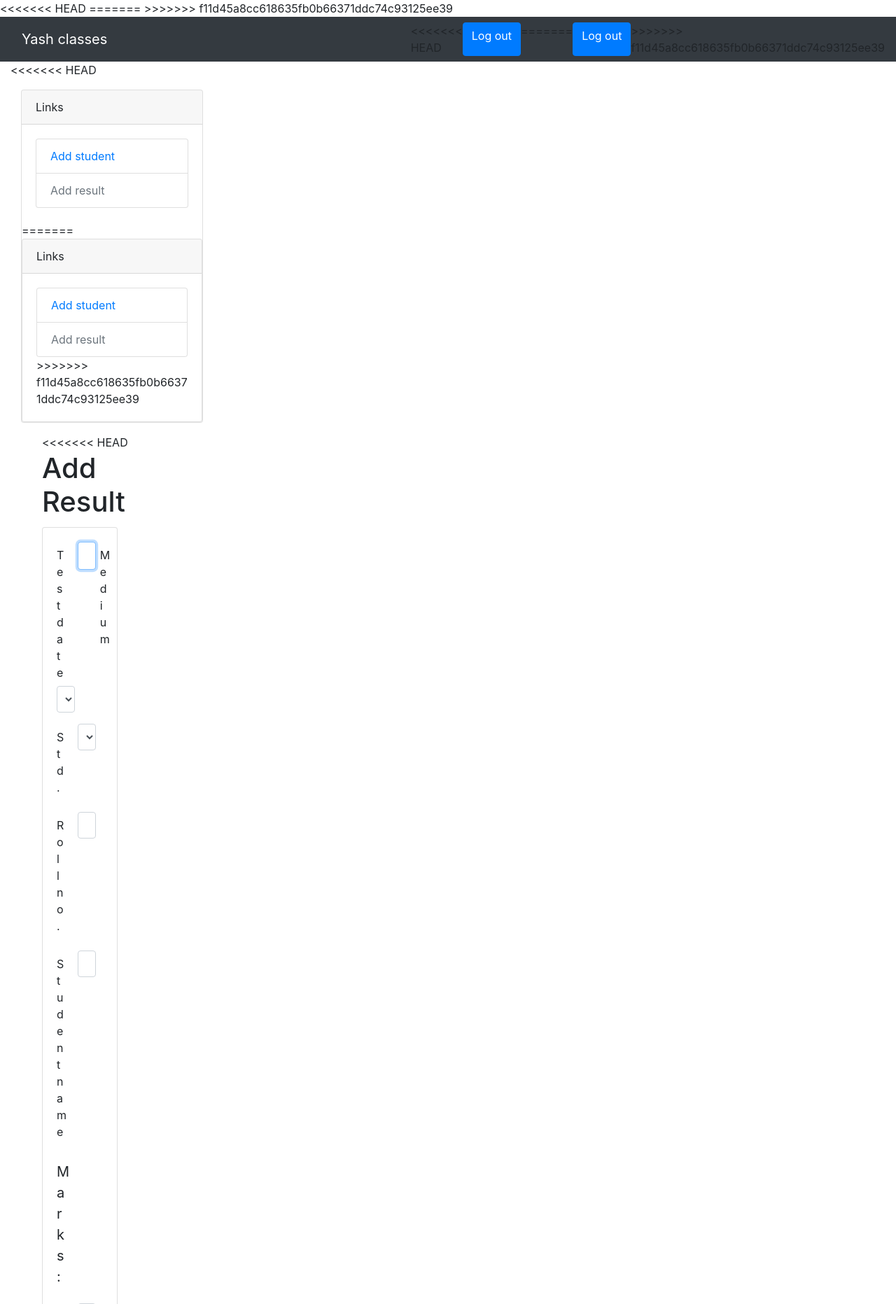
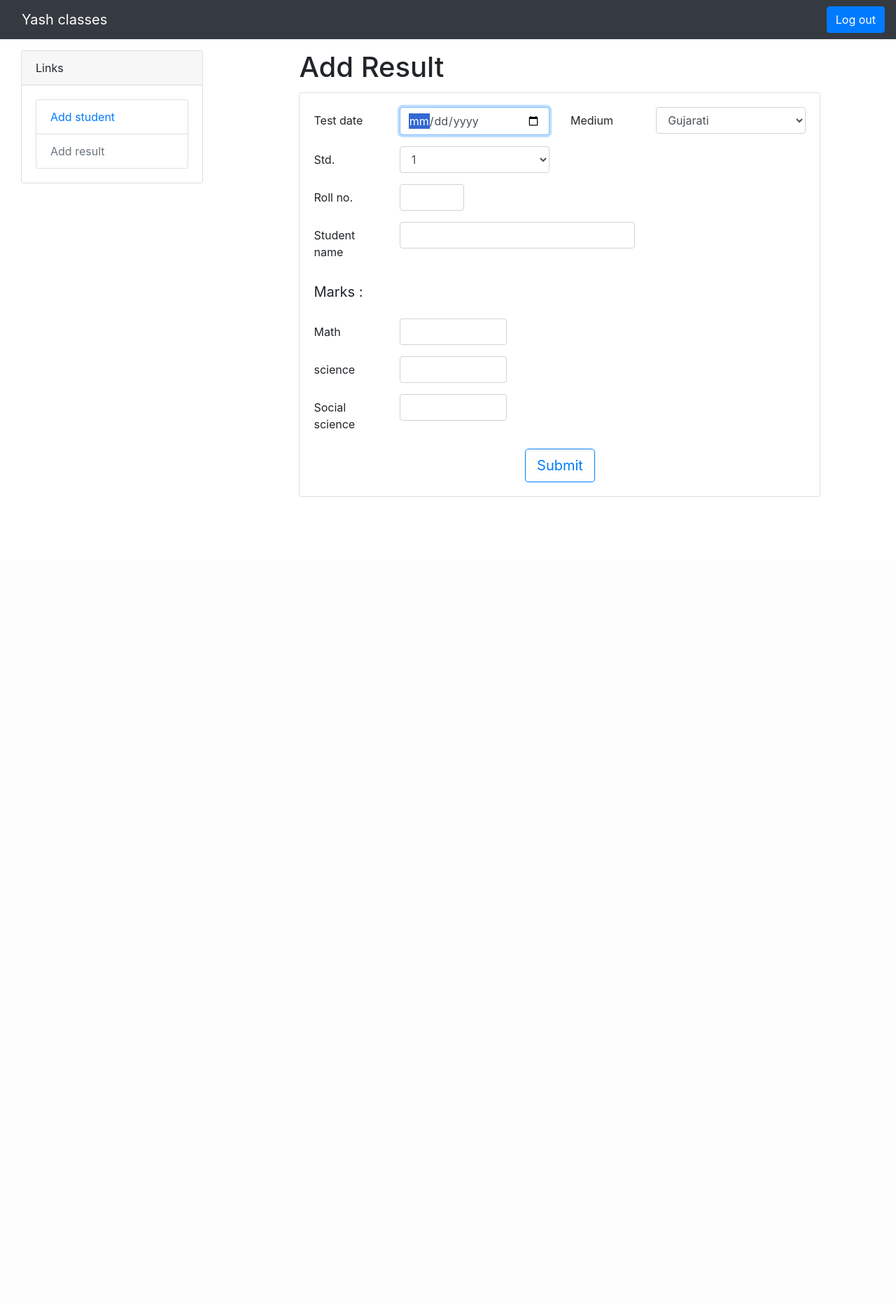
Before and after one commit to nnikunjt/student_results, a PHP site: page /add_result.php in a window 1280 px wide. Shown: the top 1863 px of the page at 70% size. After the commit the page ends 710 px from the top, so only its background shows below. Run offline with PHP 8.4, Linux system fonts and the light colour scheme; some libraries are stand-ins or nearby versions.

Commit message:
that i chage..
ok

```diff
--- a/add_result.php
+++ b/add_result.php
@@ -10,7 +10,6 @@
 	<script src="https://maxcdn.bootstrapcdn.com/bootstrap/4.0.0/js/bootstrap.min.js"></script>
 	<script src="https://use.fontawesome.com/releases/v5.0.8/js/all.js"></script>
 	<link href="style.css" rel="stylesheet">
-<<<<<<< HEAD
 	<style media="screen">
 		.container{
 			padding-top: 1rem;
@@ -19,8 +18,6 @@
 			font-size: 20px;
 		}
 	</style>
-=======
->>>>>>> f11d45a8cc618635fb0b66371ddc74c93125ee39
 </head>
 <body>
 
@@ -29,22 +26,12 @@
 			<a href="#" class="navbar-brand">Yash classes</a>
 		</div>
 		<ul class="navbar-nav">
-<<<<<<< HEAD
-
       		<a href="index.php" type="button" class="btn btn-primary " >Log out</a>
-
-=======
-
-      <a href="index.php" type="button" class="btn btn-primary " >Log out</a>
-
->>>>>>> f11d45a8cc618635fb0b66371ddc74c93125ee39
-
 		</ul>
 	</nav>
 	<div class="container-fluid">
 		<div class="row">
 			<div class="col-md-3">
-<<<<<<< HEAD
 				<div class="container">
 					<div class="card">
 						<div class="card-header">
@@ -53,26 +40,14 @@
 						<div class="card-body">
 							<ul class="list-group">
 								<a href="add_student.php" class="list-group-item">Add student</a>
-								<a href="#" class="list-group-item disabled">Add result</a>
+								<a href="" class="list-group-item disabled">Add result</a>
 							</ul>
 						</div>
-=======
-				<div class="card">
-					<div class="card-header">
-						Links
-					</div>
-					<div class="card-body">
-						<ul class="list-group">
-							<a href="add_student.php" class="list-group-item">Add student</a>
-							<a href="#" class="list-group-item disabled">Add result</a>
-						</ul>
->>>>>>> f11d45a8cc618635fb0b66371ddc74c93125ee39
 					</div>
 				</div>
 			</div>
 			<div class="col-md-9">
 				<div class="container">
-<<<<<<< HEAD
 					<div class="row">
 					   <div class="col-md-1"></div>
 					   <div class="col-md-10">
@@ -150,72 +125,9 @@
 						   </div>
 					   </div>
 				   </div>
-=======
-					<div class="row">
-						<div class="col-md-1"></div>
-						<div class="col-md-10">
-							<h1 class="card-title">Add Result</h1>
-						    <div class="card">
-						        <div class="card-body">
-						        	<div class="form-group row">
-						             <label for="medium" class="col-sm-2 col-form-label">Medium</label>
-						                 <div class="col-sm-4">
-						                        <select class="form-control" name="medium">
-						                            <option>Gujarati</option>
-						                            <option>English(GSEB)</option>
-						                            <option>English(CBSC)</option>
-						                        </select>
-						                    </div>
-						                    <div class="select form-group row" align="center">
-						                    <label for="std" class="col-form-label">Std.</label>
-						                    <div class="text-center">
-						                        <select class="form-control" name="std">
-						                            <option>1</option>
-						                            <option>2</option>
-						                            <option>3</option>
-						                            <option>4</option>
-						                            <option>5</option>
-						                            <option>6</option>
-						                            <option>7</option>
-						                            <option>8</option>
-						                            <option>9</option>
-						                            <option>10</option>
-						                        </select>
-						                    </div>
-						                    </div>
-						                </div>
-						            <div class="form-group col-sm-6">
-   							 <label for="search">Enter Roll No.</label>
-    						<input type="number" class=" main form-control" placeholder="roll no">
-  								</div></div>
-
-                  <div class="card-body">
-         			        	<h1 class="lead">Subjects</h1>
-			     	      <div class="form-group row">
-   			<label for="search" class="col-3">Maths</label>
-    		<input type="text" class=" col-4 form-control" id="mark-box-1" placeholder="mark">
-    	           </div>
-    	           <div class="form-group row">
-   			<label for="search" class="col-3">Scinnrce</label>
-    		<input type="text" class=" col-4 form-control" id="mark-box-2" placeholder="mark">
-    	           </div>
-            <center><input type="submit" name="submit" value="Add result " class="btn btn-outline-primary btn-lg"></center>
-        </div>
-						            </form>
 				</div>
 			</div>
 		</div>
 	</div>
->>>>>>> f11d45a8cc618635fb0b66371ddc74c93125ee39
-				</div>
-			</div>
-		</div>
-	</div>
-<<<<<<< HEAD
-=======
-
-
-
->>>>>>> f11d45a8cc618635fb0b66371ddc74c93125ee39
 </body>
 </html>
--- a/add_student.php
+++ b/add_student.php
@@ -36,11 +36,9 @@
 						</div>
 						<div class="card-body">
 							<ul class="list-group">
-<<<<<<< HEAD
+
 								<a href="" class="list-group-item disabled">Add student</a>
-=======
-								<a href="add_student.php " class="list-group-item disabled">Add student</a>
->>>>>>> f11d45a8cc618635fb0b66371ddc74c93125ee39
+
 								<a href="add_result.php" class="list-group-item">Add result</a>
 							</ul>
 						</div>
```
Lines whose indentation alone changed are shown as unchanged.
